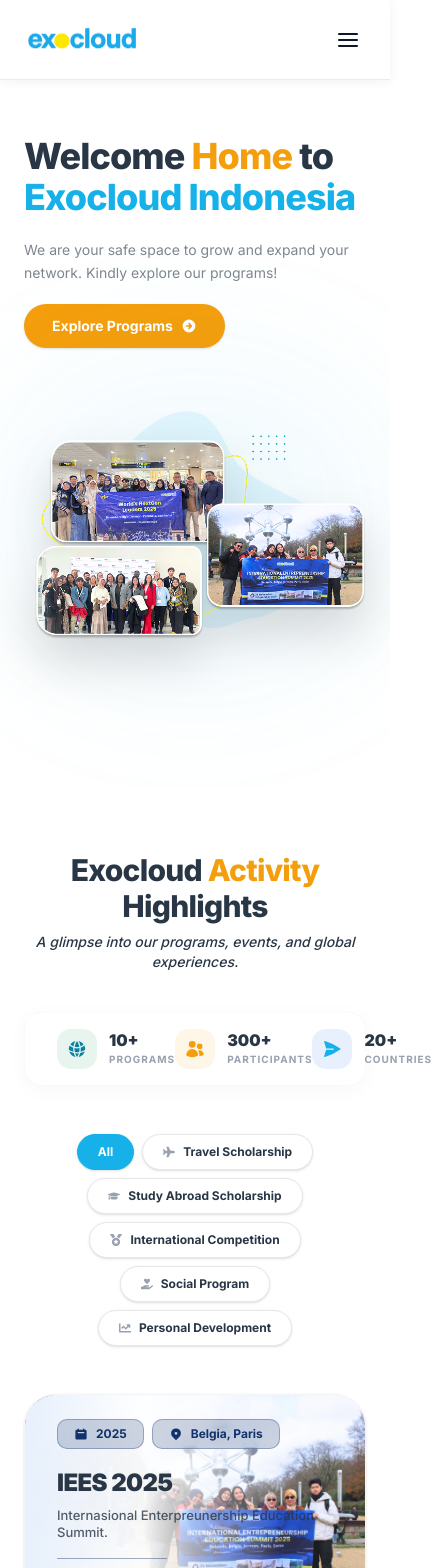
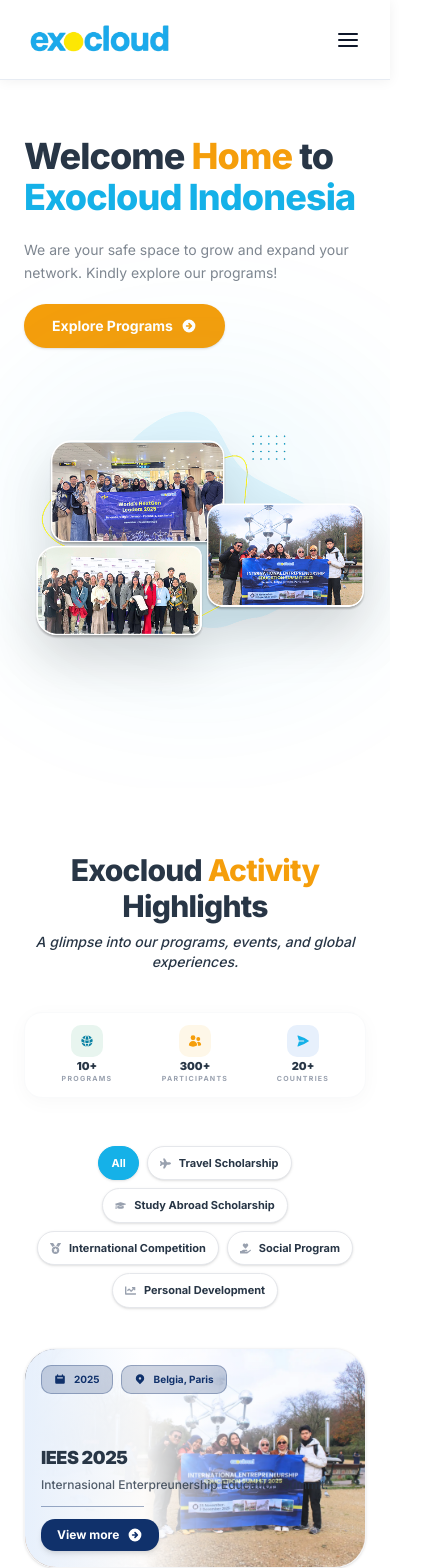
Before and after one commit to BayuWinataa/exocloud, a Next.js app: page / in a window 390 px wide. Shown: the top 1568 px of the page, 432 px wide, since content can reach past the window. Built offline with nearby package versions, Linux system fonts and the light colour scheme.

Commit message:
fix: improve responsive display

```diff
--- a/app/home/CategoryFilter.tsx
+++ b/app/home/CategoryFilter.tsx
@@ -1,17 +1,13 @@
-"use client";
-import { useState } from "react";
-import { HiArrowCircleRight } from "react-icons/hi";
-import { FaPlane, FaGraduationCap, FaMedal, FaHandHoldingHeart, FaChartLine } from "react-icons/fa";
-import { HiCalendar, HiLocationMarker } from "react-icons/hi";
+'use client';
+import { useState } from 'react';
+import { HiArrowCircleRight } from 'react-icons/hi';
+import { FaPlane, FaGraduationCap, FaMedal, FaHandHoldingHeart, FaChartLine } from 'react-icons/fa';
+import { HiCalendar, HiLocationMarker } from 'react-icons/hi';
+import Image from 'next/image';
 
-type Category =
-  | "Travel Scholarship"
-  | "Study Abroad Scholarship"
-  | "International Competition"
-  | "Social Program"
-  | "Personal Development";
+type Category = 'Travel Scholarship' | 'Study Abroad Scholarship' | 'International Competition' | 'Social Program' | 'Personal Development';
 
-export type ActiveCategory = Category | "All";
+export type ActiveCategory = Category | 'All';
 
 export interface HighlightCard {
 	id: number;
@@ -21,52 +17,41 @@
 	location: string;
 	img: string;
 	category: Category;
-  size: "large" | "small";
+	size: 'large' | 'small';
 	accentColor: string;
 	btnColor: string;
 	badgeColor: string;
 }
 
 const categories: { name: Category; icon: React.ReactNode }[] = [
-  { name: "Travel Scholarship", icon: <FaPlane /> },
-  { name: "Study Abroad Scholarship", icon: <FaGraduationCap /> },
-  { name: "International Competition", icon: <FaMedal /> },
-  { name: "Social Program", icon: <FaHandHoldingHeart /> },
-  { name: "Personal Development", icon: <FaChartLine /> },
+	{ name: 'Travel Scholarship', icon: <FaPlane /> },
+	{ name: 'Study Abroad Scholarship', icon: <FaGraduationCap /> },
+	{ name: 'International Competition', icon: <FaMedal /> },
+	{ name: 'Social Program', icon: <FaHandHoldingHeart /> },
+	{ name: 'Personal Development', icon: <FaChartLine /> },
 ];
 
 function HighlightCardItem({ item }: { item: HighlightCard }) {
 	return (
 		<div
-      className={[
-        "relative group overflow-hidden rounded-[2rem] shadow-sm border border-gray-100",
-        item.size === "large" ? "col-span-2 h-[240px]" : "col-span-1 h-[240px]",
-      ].join(" ")}
-
+			className={['relative group overflow-hidden rounded-[2rem] shadow-sm border border-gray-100', item.size === 'large' ? 'col-span-1 sm:col-span-2 h-55 sm:h-60' : 'col-span-1 h-55 sm:h-60'].join(' ')}
 			style={{ backgroundColor: `${item.badgeColor}08` }}
 		>
-      {item.img && (
-        <img
-          src={item.img}
-          alt={item.title}
-          className="w-full h-full object-cover transition-transform duration-700 group-hover:scale-105"
-        />
-      )}
+			{item.img && <Image src={item.img} alt={item.title} className="w-full h-full object-cover transition-transform duration-700 group-hover:scale-105" width={400} height={240} loading='lazy' />}
 
-      <div className={`absolute inset-0 bg-gradient-to-r ${item.accentColor} from-[0%] via-white/95 via-[35%] to-transparent to-[75%]`} />
+			<div className={`absolute inset-0 bg-linear-to-r ${item.accentColor} from-0% via-white/95 via-35% to-transparent to-75%`} />
 
-      <div className="absolute inset-0 p-8 pt-6 pb-6 flex flex-col justify-between z-10">
-        <div className="flex gap-2">
-
+			<div className="absolute inset-0 z-10 flex flex-col justify-between p-4 sm:p-8 sm:pt-6 sm:pb-6">
+				<div className="flex flex-wrap gap-2">
 					<div
 						style={{
 							backgroundColor: `${item.badgeColor}33`,
-            borderColor: `${item.badgeColor}4D`
+							borderColor: `${item.badgeColor}4D`,
 						}}
-          className="backdrop-blur-sm px-4 py-1.5 rounded-lg flex items-center gap-2 border"
+						className="backdrop-blur-sm px-3 py-1.5 rounded-lg flex items-center gap-2 border"
 					>
-          <HiCalendar style={{ color: item.badgeColor }} className="text-sm" />
-          <span style={{ color: item.badgeColor }} className="text-xs font-bold">
+						<HiCalendar style={{ color: item.badgeColor }} className="text-xs sm:text-sm" />
+						<span style={{ color: item.badgeColor }} className="text-[10px] font-bold sm:text-xs">
 							{item.year}
 						</span>
 					</div>
@@ -74,34 +59,27 @@
 					<div
 						style={{
 							backgroundColor: `${item.badgeColor}33`,
-            borderColor: `${item.badgeColor}4D`
+							borderColor: `${item.badgeColor}4D`,
 						}}
-          className="backdrop-blur-sm px-4 py-1.5 rounded-lg flex items-center gap-2 border"
+						className="backdrop-blur-sm px-3 py-1.5 rounded-lg flex items-center gap-2 border"
 					>
-          <HiLocationMarker style={{ color: item.badgeColor }} className="text-sm" />
-          <span style={{ color: item.badgeColor }} className="text-xs font-bold">
+						<HiLocationMarker style={{ color: item.badgeColor }} className="text-xs sm:text-sm" />
+						<span style={{ color: item.badgeColor }} className="text-[10px] font-bold sm:text-xs">
 							{item.location}
 						</span>
 					</div>
 				</div>
 
 				<div className="space-y-2">
-          <h3 className="text-2xl font-black text-[#283646] tracking-tight">
-            {item.title}
-          </h3>
-          <p className="text-[13px] text-[#283646]/80 font-medium leading-snug max-w-sm">
-            {item.subtitle}
-          </p>
+					<h3 className="text-lg font-black leading-tight text-[#283646] tracking-tight sm:text-2xl">{item.title}</h3>
+					<p className="max-w-none text-[12px] font-medium leading-snug text-[#283646]/80 sm:max-w-sm sm:text-[13px]">{item.subtitle}</p>
 
-          <div className="w-[40%] border-b border-[#10316B]/40 pt-2" />
+					<div className="w-1/3 border-b border-[#10316B]/40 pt-1 sm:w-[40%] sm:pt-2" />
 
-          <div className="pt-2">
-            <button
-              style={{ backgroundColor: item.btnColor }}
-              className="text-white text-xs font-bold px-4 py-2 rounded-xl flex items-center gap-2 transition-all shadow-md active:scale-95 group/btn hover:brightness-110"
-            >
+					<div className="pt-1 sm:pt-2">
+						<button style={{ backgroundColor: item.btnColor }} className="flex items-center gap-2 rounded-xl px-4 py-2 text-xs font-bold text-white transition-all shadow-md active:scale-95 group/btn hover:brightness-110">
 							View more
-              <HiArrowCircleRight className="text-lg transition-transform group-hover/btn:translate-x-1" />
+							<HiArrowCircleRight className="text-base transition-transform group-hover/btn:translate-x-1 sm:text-lg" />
 						</button>
 					</div>
 				</div>
@@ -111,26 +89,23 @@
 }
 
 export default function CategoryFilter({ highlights }: { highlights: HighlightCard[] }) {
-  const [active, setActive] = useState<ActiveCategory>("All");
+	const [active, setActive] = useState<ActiveCategory>('All');
 
-  const filtered =
-  active === "All" ? highlights : highlights.filter((h) => h.category === active);
+	const filtered = active === 'All' ? highlights : highlights.filter((h) => h.category === active);
 
-  const displayedHighlights =
-    active === "All" ? filtered.slice(0, 3) : filtered;
+	const displayedHighlights = active === 'All' ? filtered.slice(0, 3) : filtered;
 
 	return (
 		<>
 			{/* Category Pills */}
-      <div className="flex flex-wrap justify-center gap-2 mb-12">
+			<div className="mb-10 px-0">
+				<div className="flex flex-wrap items-center justify-center gap-2">
 					<button
-          onClick={() => setActive("All")}
+						onClick={() => setActive('All')}
 						className={[
-            "px-5 py-2 rounded-full border text-[12px] font-bold transition-all shadow-sm",
-            active === "All"
-              ? "bg-[#15B1E8] text-white border-[#15B1E8]"
-              : "border-gray-200 text-[#283646] bg-white hover:bg-[#E7F0FC]",
-          ].join(" ")}
+							'px-3 py-2 rounded-full border text-[11px] font-bold transition-all shadow-sm sm:px-5 sm:text-[12px]',
+							active === 'All' ? 'bg-[#15B1E8] text-white border-[#15B1E8]' : 'border-gray-200 text-[#283646] bg-white hover:bg-[#E7F0FC]',
+						].join(' ')}
 					>
 						All
 					</button>
@@ -139,31 +114,26 @@
 							key={idx}
 							onClick={() => setActive(cat.name)}
 							className={[
-              "flex items-center gap-2 px-5 py-2 rounded-full border text-[12px] font-bold transition-all shadow-sm",
-              active === cat.name
-                ? "bg-[#15B1E8] text-white border-[#15B1E8]"
-                : "border-gray-200 text-[#283646] bg-white hover:bg-[#E7F0FC]",
-            ].join(" ")}
+								'flex items-center gap-2 px-3 py-2 rounded-full border text-[11px] font-bold transition-all shadow-sm sm:px-5 sm:text-[12px]',
+								active === cat.name ? 'bg-[#15B1E8] text-white border-[#15B1E8]' : 'border-gray-200 text-[#283646] bg-white hover:bg-[#E7F0FC]',
+							].join(' ')}
 						>
-            <span className={active === cat.name ? "text-white" : "text-gray-400"}>
-              {cat.icon}
-            </span>
+							<span className={active === cat.name ? 'text-white' : 'text-gray-400'}>{cat.icon}</span>
 							{cat.name}
 						</button>
 					))}
 				</div>
+			</div>
 
 			{/* Cards Grid */}
 			{filtered.length > 0 ? (
-        <div className="grid grid-cols-2 gap-8">
+				<div className="grid grid-cols-1 gap-4 sm:grid-cols-2 sm:gap-6 lg:gap-8">
 					{displayedHighlights.map((item) => (
 						<HighlightCardItem key={item.id} item={item} />
 					))}
 				</div>
 			) : (
-        <div className="text-center py-20 text-[#283646]/40 text-sm font-medium italic">
-          No activities in this category yet.
-        </div>
+				<div className="text-center py-20 text-[#283646]/40 text-sm font-medium italic">No activities in this category yet.</div>
 			)}
 		</>
 	);
--- a/app/home/Hero.tsx
+++ b/app/home/Hero.tsx
@@ -1,5 +1,6 @@
 "use client";
 import { Button } from "@/components/ui/button";
+import Image from "next/image";
 import { HiArrowCircleRight } from "react-icons/hi";
 
 export default function Hero() {
@@ -31,11 +32,14 @@
         </div>
 
     <div className="flex-1 flex justify-center md:justify-end">
-      <div className="relative w-full max-w-[500px]">
-        <img
+      <div className="relative w-full max-w-[700px]">
+        <Image
           src="/images/hero-banner.png"
           alt="Exocloud Activities"
           className="w-full h-auto drop-shadow-2xl relative z-10"
+          width={500}
+          height={500}
+          priority
         />
 
         <div className="absolute top-1/2 left-1/2 -translate-x-1/2 -translate-y-1/2 w-[120%] h-[120%] bg-[#15B1E8]/5 rounded-full blur-3xl -z-0 pointer-events-none" />
--- a/app/home/Highlight.tsx
+++ b/app/home/Highlight.tsx
@@ -194,16 +194,19 @@
 			</div>
 
 			<div className="max-w-2xl mx-auto mb-12">
-				<div className="bg-white border border-gray-50 shadow-[0_4px_20px_rgba(0,0,0,0.03)] rounded-2xl px-8 py-4 flex justify-around items-center">
-					{stats.map((stat, i) => (
-						<div key={i} className="flex items-center gap-3">
-							<div className={`${stat.bg} p-2.5 rounded-xl ${stat.color} text-xl`}>{stat.icon}</div>
-							<div>
-								<p className="text-base font-black text-[#283646] leading-none">{stat.val}</p>
-								<p className="text-gray-400 text-[10px] font-bold uppercase tracking-widest mt-1">{stat.label}</p>
+				<div className="bg-white border border-gray-50 shadow-[0_4px_20px_rgba(0,0,0,0.03)] rounded-2xl px-3 py-3 sm:px-5 sm:py-4 md:px-8 md:py-4">
+					<div className="grid grid-cols-3 items-center gap-2 sm:gap-3 md:gap-4">
+						{stats.map((stat, i) => (
+							<div key={i} className="flex min-w-0 flex-col items-center gap-1 text-center sm:flex-row sm:items-center sm:text-left sm:gap-2 md:gap-3">
+								<div className={`${stat.bg} flex h-8 w-8 items-center justify-center rounded-lg ${stat.color} text-sm sm:h-9 sm:w-9 sm:rounded-xl sm:text-base md:h-10 md:w-10 md:text-xl`}>{stat.icon}</div>
+								<div className="min-w-0">
+									<p className="text-[11px] font-black leading-none text-[#283646] sm:text-sm md:text-base">{stat.val}</p>
+									<p className="mt-0.5 text-[7px] font-bold uppercase tracking-[0.18em] text-gray-400 sm:text-[8px] md:text-[10px]">{stat.label}</p>
+								</div>
+
 							</div>
-						</div>
-					))}
+						))}
+					</div>
 				</div>
 			</div>
 
--- a/app/home/Review.tsx
+++ b/app/home/Review.tsx
@@ -1,5 +1,6 @@
 "use client";
 
+import Image from "next/image";
 import { useState } from "react";
 import { HiChatBubbleLeftRight } from "react-icons/hi2";
 
@@ -44,11 +45,13 @@
       {hasError ? (
         <span className="text-[#15B1E8] font-bold text-sm">{initials}</span>
       ) : (
-        <img
+        <Image
           src={src}
           alt={name}
           className="w-full h-full object-cover"
           onError={() => setHasError(true)}
+          width={50}
+          height={50}
         />
       )}
     </div>
--- a/components/Footer.tsx
+++ b/components/Footer.tsx
@@ -46,7 +46,9 @@
 				<div className="grid gap-10 md:grid-cols-3">
 					<div className="space-y-5">
 						<div className="inline-flex items-center rounded-2xl bg-white px-3 py-2 shadow-xl ">
-							<Image src="/logo-exocloud.webp" alt="Exocloud logo" width={160} height={48} className="h-auto w-36 object-contain" priority />
+							<span className="relative block h-12 w-40">
+								<Image src="/logo-exocloud.webp" alt="Exocloud logo" fill className="object-contain" priority sizes="160px" />
+							</span>
 						</div>
 						<p className="text-sm font-medium leading-relaxed text-secondary-foreground">
 							A non-governmental organization (NGO) under the auspices of the Dharma Bakti Wahyudin Foundation that empowers young people in the fields of education, social services, and social welfare.
--- a/components/Navbar.tsx
+++ b/components/Navbar.tsx
@@ -76,7 +76,9 @@
 					}`}
 				>
 					<Link href="/" aria-label="Exocloud Home" onClick={() => setIsOpen(false)} className="flex shrink-0 items-center">
-						<Image src="/logo-exocloud.webp" alt="Exocloud" width={160} height={45} className="h-auto w-31.25 object-contain sm:w-36.25 md:w-40" priority />
+						<span className="relative block h-[45px] w-[160px]">
+							<Image src="/logo-exocloud.webp" alt="Exocloud" fill className="object-contain" priority sizes="160px" />
+						</span>
 					</Link>
 
 					<div className="hidden items-center gap-8 md:flex">
@@ -158,7 +160,9 @@
 							className="fixed right-0 top-0 z-50 h-dvh w-[82%] bg-white p-6 shadow-[-2px_0px_0px_var(--secondary-foreground)] md:hidden"
 						>
 							<div className="mb-10 flex items-center justify-between">
-								<Image src="/logo-exocloud.webp" alt="Exocloud" width={145} height={42} className="h-auto w-33.75 object-contain" priority />
+								<span className="relative block h-[42px] w-[145px]">
+									<Image src="/logo-exocloud.webp" alt="Exocloud" fill className="object-contain" priority sizes="145px" />
+								</span>
 
 								<button type="button" aria-label="Close menu" onClick={() => setIsOpen(false)} className="relative flex h-10 w-10 items-center justify-center rounded-full border-2 border-secondary-foreground bg-primary">
 									<motion.span initial={{ rotate: 0 }} animate={{ rotate: 45 }} className="absolute h-0.5 w-5 rounded-full bg-secondary-foreground" />
```
Lines whose indentation alone changed are shown as unchanged.
